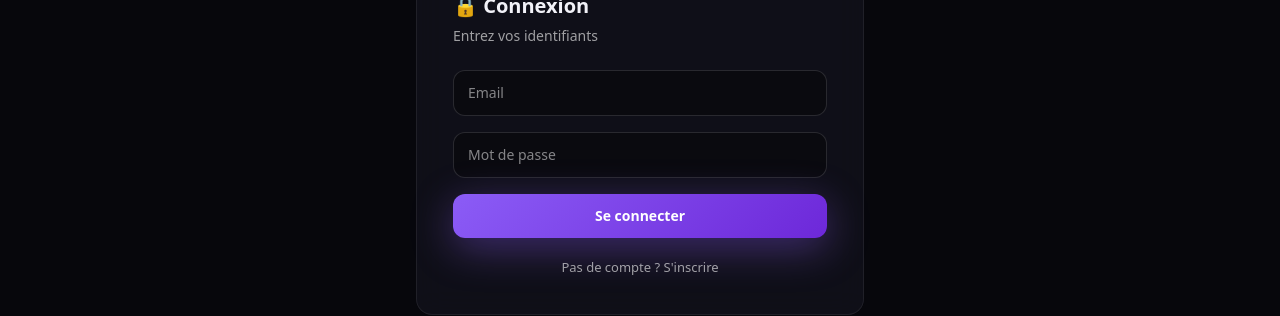
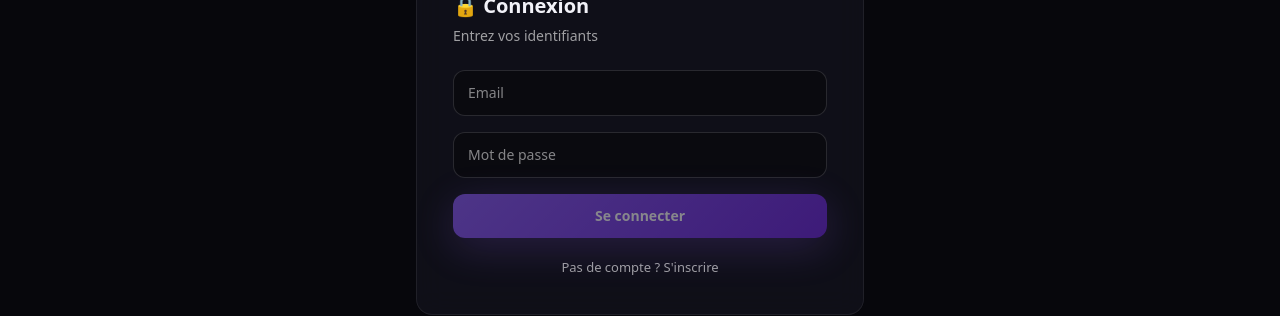
Before and after one commit to newsmangasfr/saas-ai-os, a Next.js app: page /login in a window 1280 px wide. Shown: the part 290-606 px from the top of the page. Built offline with nearby package versions, Linux system fonts and the light colour scheme; no server answers.

Commit message:
Login: form natif avec csrfToken (fix MissingCSRF)

```diff
--- a/src/app/login/page.tsx
+++ b/src/app/login/page.tsx
@@ -1,17 +1,26 @@
 "use client";
 
-import { useState } from "react";
+import { useEffect, useState } from "react";
 import { Logo } from "@/components/fx";
 
 export default function Login() {
   const [mode, setMode] = useState<"login" | "register">("login");
   const [loading, setLoading] = useState(false);
+  const [csrf, setCsrf] = useState("");
+  const [error, setError] = useState("");
 
-  async function handleRegister(e: React.MouseEvent) {
-    e.preventDefault();
+  // Charger le csrf token au montage (requis par NextAuth pour le POST form)
+  useEffect(() => {
+    fetch("/api/auth/csrf")
+      .then((r) => r.json())
+      .then((j) => setCsrf(j.csrfToken));
+  }, []);
+
+  async function handleRegister() {
     const regForm = document.getElementById("registerFields") as unknown as HTMLFormElement;
     const fd = new FormData(regForm);
     setLoading(true);
+    setError("");
     try {
       const r = await fetch("/api/register", {
         method: "POST",
@@ -24,7 +33,7 @@ export default function Login() {
       });
       const j = await r.json();
       if (!r.ok) {
-        alert(j.error || "Erreur d'inscription");
+        setError(j.error || "Erreur d'inscription");
         setLoading(false);
         return;
       }
@@ -32,7 +41,7 @@ export default function Login() {
       const loginForm = document.getElementById("nativeLoginForm") as unknown as HTMLFormElement;
       loginForm.submit();
     } catch {
-      alert("Erreur réseau");
+      setError("Erreur réseau");
       setLoading(false);
     }
   }
@@ -53,12 +62,15 @@ export default function Login() {
             : "8+ caractères pour le mot de passe"}
         </p>
 
-        {/* Formulaire NATIF — POST navigateur vers NextAuth, zéro fetch, zéro problème de cookies */}
+        {error && <p className="text-red-500 text-[13px] mb-4">{error}</p>}
+
+        {/* Formulaire NATIF — POST navigateur vers NextAuth, zéro fetch, cookies gérés par le navigateur */}
         <form
           id="nativeLoginForm"
           method="post"
           action="/api/auth/callback/credentials"
         >
+          <input type="hidden" name="csrfToken" value={csrf} />
           {mode === "register" && (
             <div id="registerFields" className="mb-4">
               <input name="name" placeholder="Votre nom" className={inputCls} />
@@ -76,31 +88,19 @@ export default function Login() {
               className={inputCls}
             />
           </div>
-          {mode === "login" && (
-            <button
-              type="submit"
-              disabled={loading}
-              className="btn-primary-neon w-full justify-center py-3 rounded-xl font-semibold text-sm disabled:opacity-50 border-0 cursor-pointer"
-            >
-              {loading ? "…" : "Se connecter"}
-            </button>
-          )}
-        </form>
-
-        {mode === "register" && (
           <button
-            onClick={handleRegister}
-            disabled={loading}
+            type="submit"
+            disabled={loading || !csrf}
             className="btn-primary-neon w-full justify-center py-3 rounded-xl font-semibold text-sm disabled:opacity-50 border-0 cursor-pointer"
           >
-            {loading ? "…" : "Créer mon compte"}
+            {loading ? "…" : mode === "login" ? "Se connecter" : "Créer mon compte"}
           </button>
-        )}
+        </form>
 
         <p
           className="text-center text-[13px] mt-5 cursor-pointer"
           style={{ color: "var(--text-secondary)" }}
-          onClick={() => setMode(mode === "login" ? "register" : "login")}
+          onClick={() => { setMode(mode === "login" ? "register" : "login"); setError(""); }}
         >
           {mode === "login" ? "Pas de compte ? S'inscrire" : "Déjà un compte ? Se connecter"}
         </p>
```
